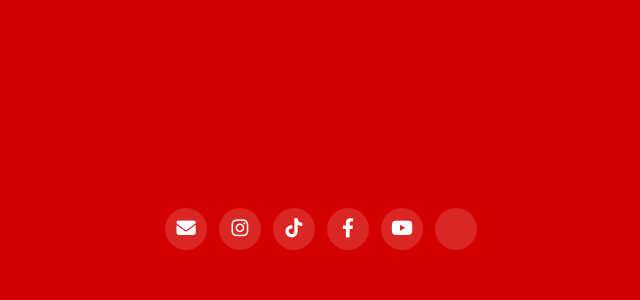
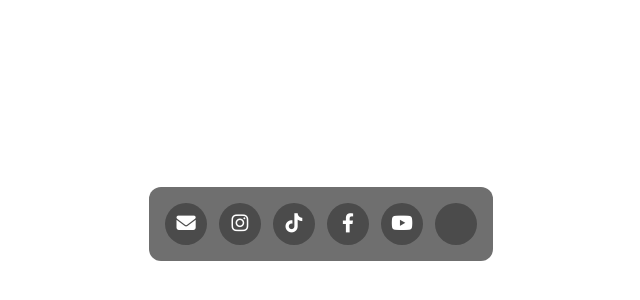
Before and after one commit to daixcompose/daixsocial, a plain HTML site: page index.html in a window 1280 px wide. Shown: the part 176-476 px from the top of the page, without its empty margins (319-959 px from the left). Drawn offline with Linux system fonts and the light colour scheme.

Commit message:
Update index.html

```diff
--- a/index.html
+++ b/index.html
@@ -20,13 +20,15 @@
     body {
       display: grid;
       place-items: center;
-      background-color: #D40000;
       height: 100vh;
+      background-color: transparent;
     }
 
     .wrapper {
-      padding-top: 10px;
       display: inline-flex;
+      padding: 10px;
+      background-color: rgba(75, 75, 75, 0.8);
+      border-radius: 12px;
     }
 
     .fill {
@@ -36,7 +38,7 @@
       width: 42px;
       height: 42px;
       color: #fff;
-      background-color: rgba(255, 255, 255, 0.15);
+      background-color: #4b4b4b;
       border-radius: 50%;
       margin: 6px;
       cursor: pointer;
@@ -45,8 +47,8 @@
 
     .fill:hover {
       transform: scale(1.1);
-      background-color: #fff;
-      color: #D40000;
+      background-color: #D40000;
+      color: #fff;
     }
 
     .icon {
```
